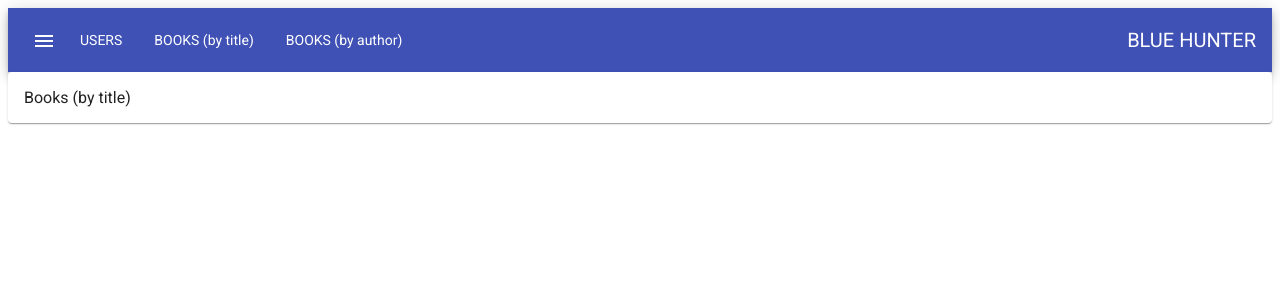
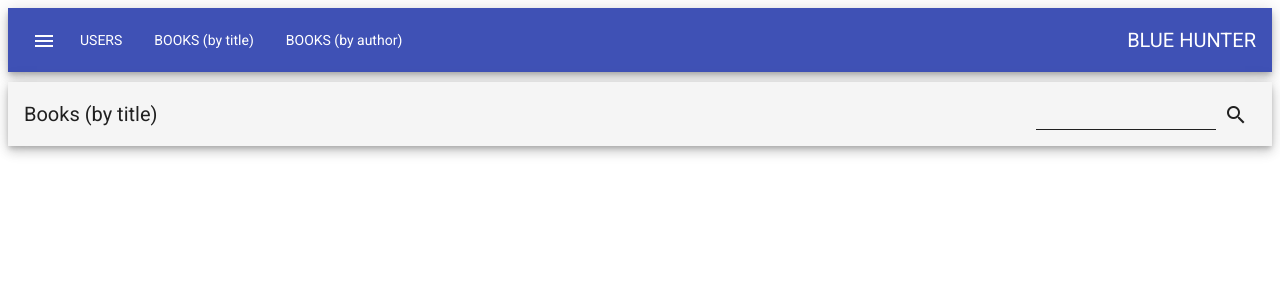
Before and after one commit to RuyGuerra/blue-hunter, an Angular app: page /books-by-title in a window 1280 px wide. Shown: the top 300 px of the page. Built offline with nearby package versions, Linux system fonts and the light colour scheme.

Commit message:
Added Search-bar and search event

```diff
--- a/src/app/app.module.ts
+++ b/src/app/app.module.ts
@@ -19,6 +19,7 @@ import { BooksByAuthorModule } from './books-by-author/books-by-author.module';
   ],
   imports: [
     BrowserModule,
+    // FormsModule,
     AppRoutingModule,
     CoreModule,
     SharedModule,
--- a/src/app/books-by-author/books-by-author.component.html
+++ b/src/app/books-by-author/books-by-author.component.html
@@ -1,3 +1 @@
-<mat-card>
-  Books (by author)
-</mat-card>
+<app-search-bar [title]='title' (search)='onSearch($event)'></app-search-bar>
--- a/src/app/books-by-author/books-by-author.component.ts
+++ b/src/app/books-by-author/books-by-author.component.ts
@@ -6,10 +6,15 @@ import { Component, OnInit } from '@angular/core';
   styleUrls: ['./books-by-author.component.less']
 })
 export class BooksByAuthorComponent implements OnInit {
+  title = 'Books (by author)';
 
   constructor() { }
 
   ngOnInit() {
   }
 
+  onSearch(event) {
+    console.log('Search Books by Author:', event);
+  }
+
 }
--- a/src/app/books-by-title/books-by-title.component.html
+++ b/src/app/books-by-title/books-by-title.component.html
@@ -1,3 +1 @@
-<mat-card>
-    Books (by title)
-</mat-card>
+<app-search-bar [title]='title' (search)='onSearch($event)'></app-search-bar>
--- a/src/app/books-by-title/books-by-title.component.ts
+++ b/src/app/books-by-title/books-by-title.component.ts
@@ -6,10 +6,15 @@ import { Component, OnInit } from '@angular/core';
   styleUrls: ['./books-by-title.component.less']
 })
 export class BooksByTitleComponent implements OnInit {
+  title = 'Books (by title)';
 
   constructor() { }
 
   ngOnInit() {
   }
 
+  onSearch(event) {
+    console.log('Search Books by Title:', event);
+  }
+
 }
--- /dev/null
+++ b/src/app/shared/search-bar/search-bar.component.html
@@ -0,0 +1,32 @@
+<!-- <mat-card>
+  <div>
+    <h1>{{ title }}</h1>
+    <mat-form-field class="example-form-field">
+      <mat-icon matPrefix>search</mat-icon>
+      <input matInput type="text" placeholder="Search" [(ngModel)]="value" />
+      <button mat-button *ngIf="value" matSuffix mat-icon-button aria-label="Clear" (click)="value=''">
+        <mat-icon>close</mat-icon>
+      </button>
+    </mat-form-field>
+  </div>
+</mat-card> -->
+
+
+<mat-toolbar class='mat-elevation-z6'>
+
+  <span>{{ title }}</span>
+
+  <span class="fill-space"></span>
+
+  <mat-form-field class="example-form-field">
+    <!-- <mat-icon matPrefix>search</mat-icon> -->
+    <input matInput type="text" [(ngModel)]="value" />
+    <button mat-button *ngIf="value" matSuffix mat-icon-button aria-label="Clear" (click)="value=''">
+      <mat-icon>close</mat-icon>
+    </button>
+  </mat-form-field>
+  <button type="button" mat-icon-button (click)='onClick()'>
+    <mat-icon>search</mat-icon>
+  </button>
+
+</mat-toolbar>
--- /dev/null
+++ b/src/app/shared/search-bar/search-bar.component.less
@@ -0,0 +1,7 @@
+.fill-space {
+    flex: 1 1 auto;
+}
+
+mat-toolbar {
+    margin-top: 10px;
+}
--- /dev/null
+++ b/src/app/shared/search-bar/search-bar.component.ts
@@ -0,0 +1,24 @@
+import { Component, OnInit, EventEmitter, Output, Input } from '@angular/core';
+
+@Component({
+  selector: 'app-search-bar',
+  templateUrl: './search-bar.component.html',
+  styleUrls: ['./search-bar.component.less']
+})
+export class SearchBarComponent implements OnInit {
+  @Input() title: string;
+  @Output() search = new EventEmitter();
+  simput: any;
+  value: string;
+
+  constructor() { }
+
+  ngOnInit() {
+  }
+
+  onClick() {
+    // console.log('====>', this.value);
+    this.search.emit(this.value);
+  }
+
+}
--- a/src/app/users/users.component.html
+++ b/src/app/users/users.component.html
@@ -1,3 +1 @@
-<p>
-  users works!
-</p>
+<app-search-bar [title]='title' (search)='onSearch($event)'></app-search-bar>
--- a/src/app/users/users.component.ts
+++ b/src/app/users/users.component.ts
@@ -6,10 +6,15 @@ import { Component, OnInit } from '@angular/core';
   styleUrls: ['./users.component.less']
 })
 export class UsersComponent implements OnInit {
+  title = 'Users';
 
   constructor() { }
 
   ngOnInit() {
   }
 
+  onSearch(event) {
+    console.log('Search users:', event);
+  }
+
 }
```
Also changed, not shown: src/app/shared/shared.module.ts (+10 -3 lines), 1 other file (tests, documents, lock files or other folders).
